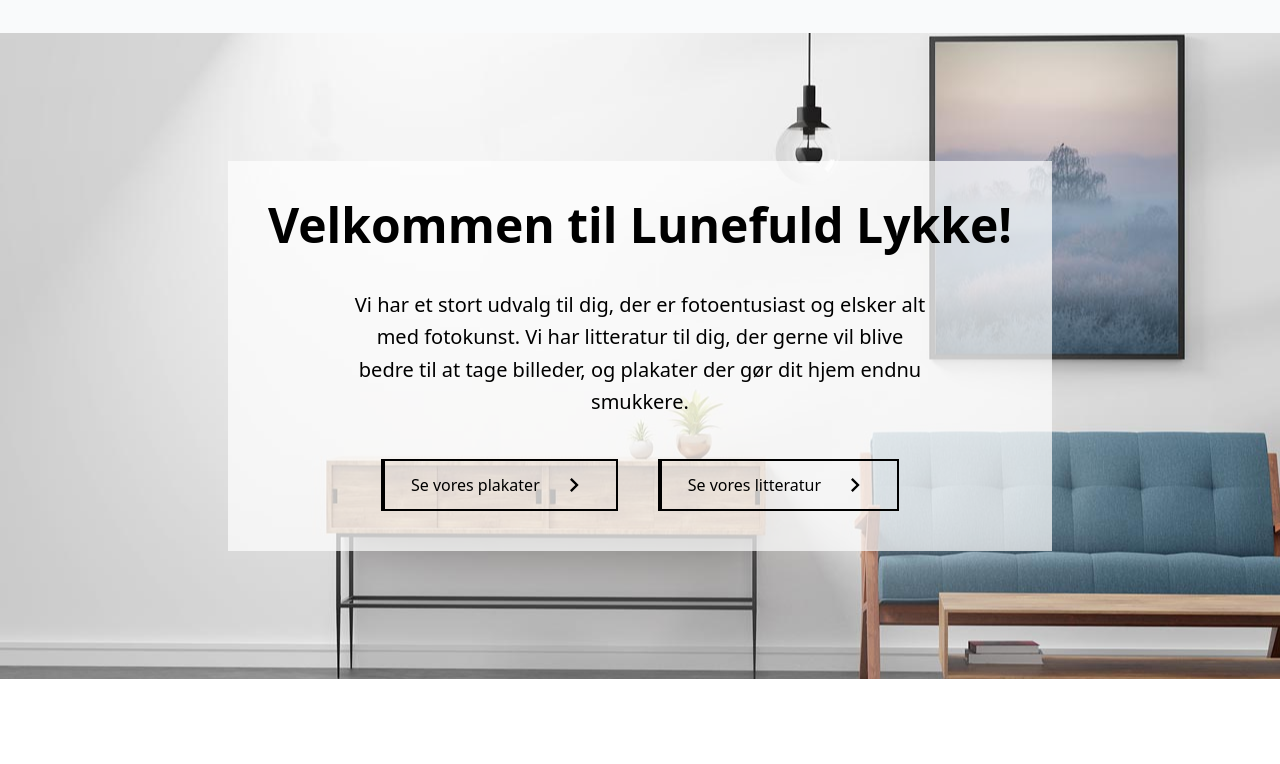
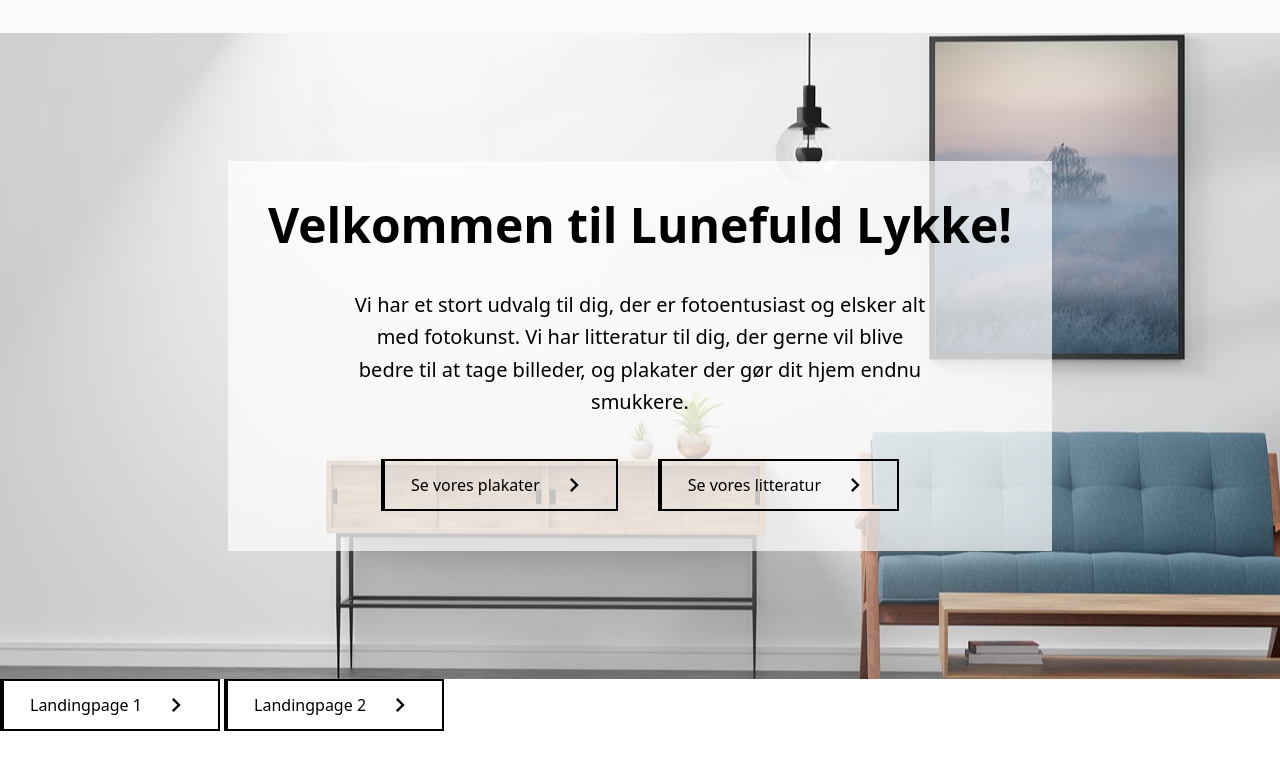
Before and after one commit to maja5099/lunefuldlykke, a website built with Parcel: page src/index.html in a window 1280 px wide. Shown: the part 96-860 px from the top of the page. Built offline with nearby package versions, Linux system fonts and the light colour scheme.

Commit message:
temporary buttons

```diff
--- a/src/index.html
+++ b/src/index.html
@@ -263,6 +263,26 @@
     <!-- Hero end -->
 
     <!-- Content start -->
+    <a class="relative inline-block px-7 py-2.5 overflow-hidden border-2 border-black group focus:outline-none focus:ring" href="landingpage_1.html">
+      <div class="inline-flex items-center">
+        <span class="absolute inset-y-0 left-0 w-[2px] transition-all bg-black group-hover:w-full group-active:bg-black"></span>
+        <span class="relative text-base font-medium text-black transition-colors group-hover:text-white">
+          Landingpage 1
+        </span>
+        <svg class="w-7 h-auto ml-5 relative group-hover:fill-white group-active:fill-white" xmlns="http://www.w3.org/2000/svg" xmlns:xlink="http://www.w3.org/1999/xlink" aria-hidden="true" role="img" class="iconify iconify--ic" width="32" height="32" preserveAspectRatio="xMidYMid meet" viewBox="0 0 24 24"><path fill="#fffff" d="M8.59 16.59L13.17 12L8.59 7.41L10 6l6 6l-6 6l-1.41-1.41z"></path></svg>
+      </div>
+    </a>
+
+    <a class="relative inline-block px-7 py-2.5 overflow-hidden border-2 border-black group focus:outline-none focus:ring" href="landingpage_2.html">
+      <div class="inline-flex items-center">
+        <span class="absolute inset-y-0 left-0 w-[2px] transition-all bg-black group-hover:w-full group-active:bg-black"></span>
+        <span class="relative text-base font-medium text-black transition-colors group-hover:text-white">
+          Landingpage 2
+        </span>
+        <svg class="w-7 h-auto ml-5 relative group-hover:fill-white group-active:fill-white" xmlns="http://www.w3.org/2000/svg" xmlns:xlink="http://www.w3.org/1999/xlink" aria-hidden="true" role="img" class="iconify iconify--ic" width="32" height="32" preserveAspectRatio="xMidYMid meet" viewBox="0 0 24 24"><path fill="#fffff" d="M8.59 16.59L13.17 12L8.59 7.41L10 6l6 6l-6 6l-1.41-1.41z"></path></svg>
+      </div>
+    </a>
+
       <!-- Books start -->
       <section>
         <div class="max-w-screen-xl px-4 py-12 mt-10 mx-auto sm:px-6 lg:px-8">
```
